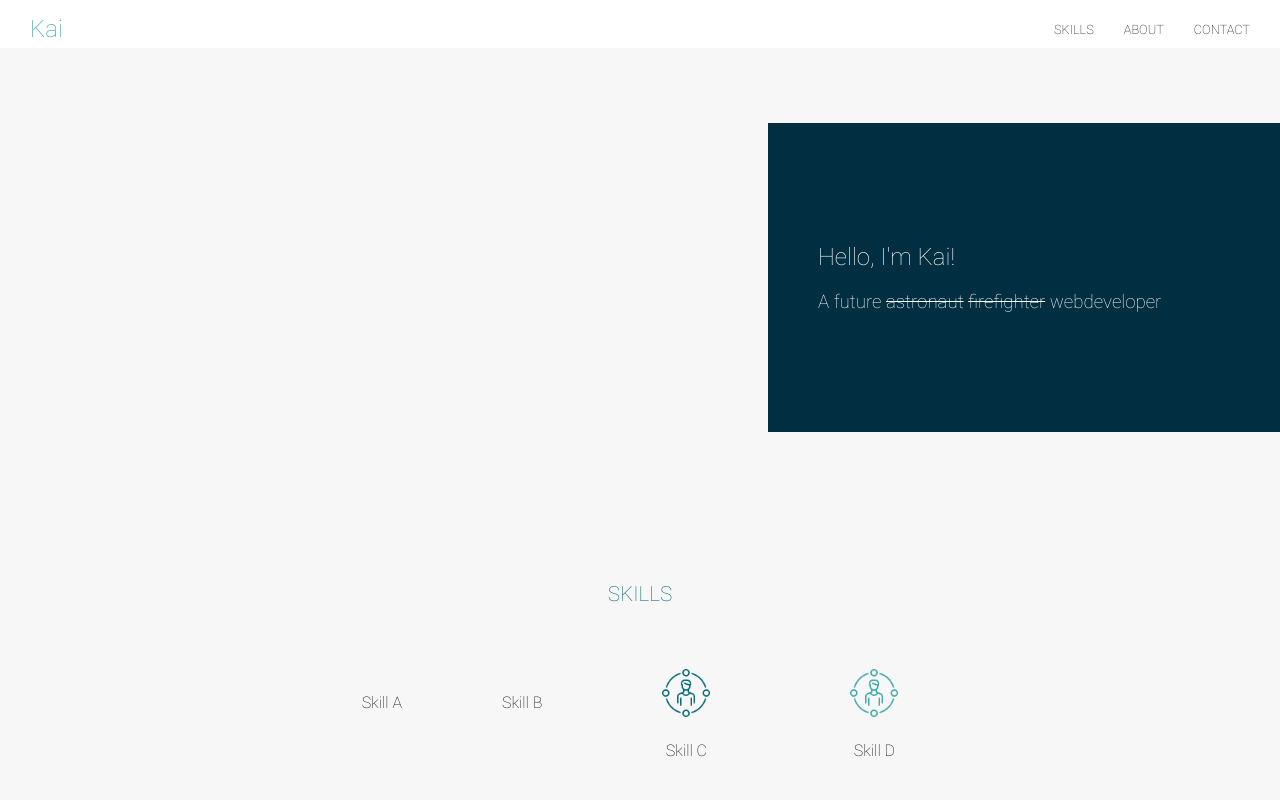
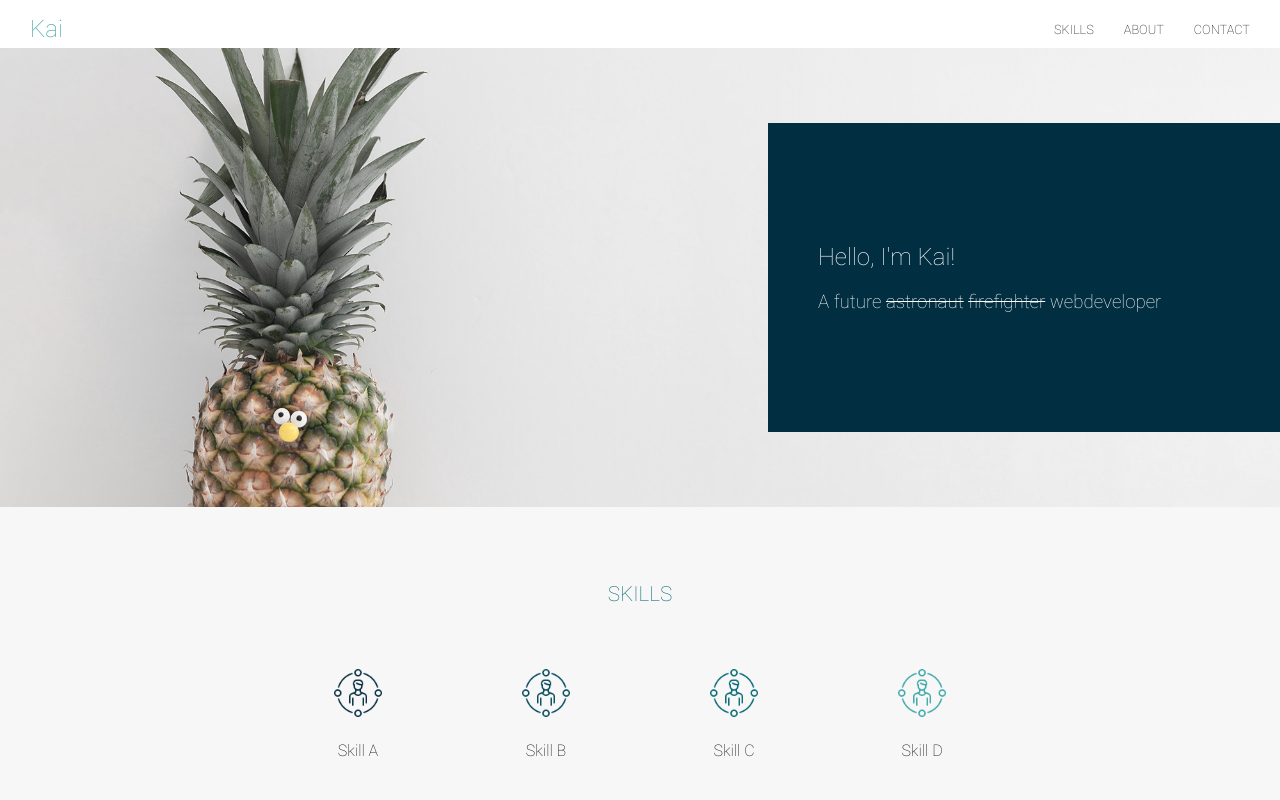
Before and after one commit to cosinushh/personal-website, a plain HTML site: page index.html in a window 1280 px wide. Shown: the top 800 px of the page. Drawn offline with Linux system fonts and the light colour scheme; the site is published under a folder, as on GitHub Pages, so addresses that start at the root find nothing.

Commit message:
fix broken links

```diff
--- a/index.html
+++ b/index.html
@@ -31,11 +31,11 @@
         <h4>Skills</h4>
         <div class="skills--icons">
           <figure>
-            <img src="/img/kai_skills_a.png" alt="" />
+            <img src="img/kai_skills_a.png" alt="" />
             <figcaption>Skill A</figcaption>
           </figure>
           <figure>
-            <img src="/img/kai_skills_b.png" alt="" />
+            <img src="img/kai_skills_b.png" alt="" />
             <figcaption>Skill B</figcaption>
           </figure>
           <figure>
--- a/style.css
+++ b/style.css
@@ -92,7 +92,7 @@ h4 {
   margin-top: 75px;
 }
 header {
-  background-image: url(/img/kai_bg_4.jpg);
+  background-image: url(img/kai_bg_4.jpg);
   background-size: cover;
   background-position: center;
   display: flex;
```
